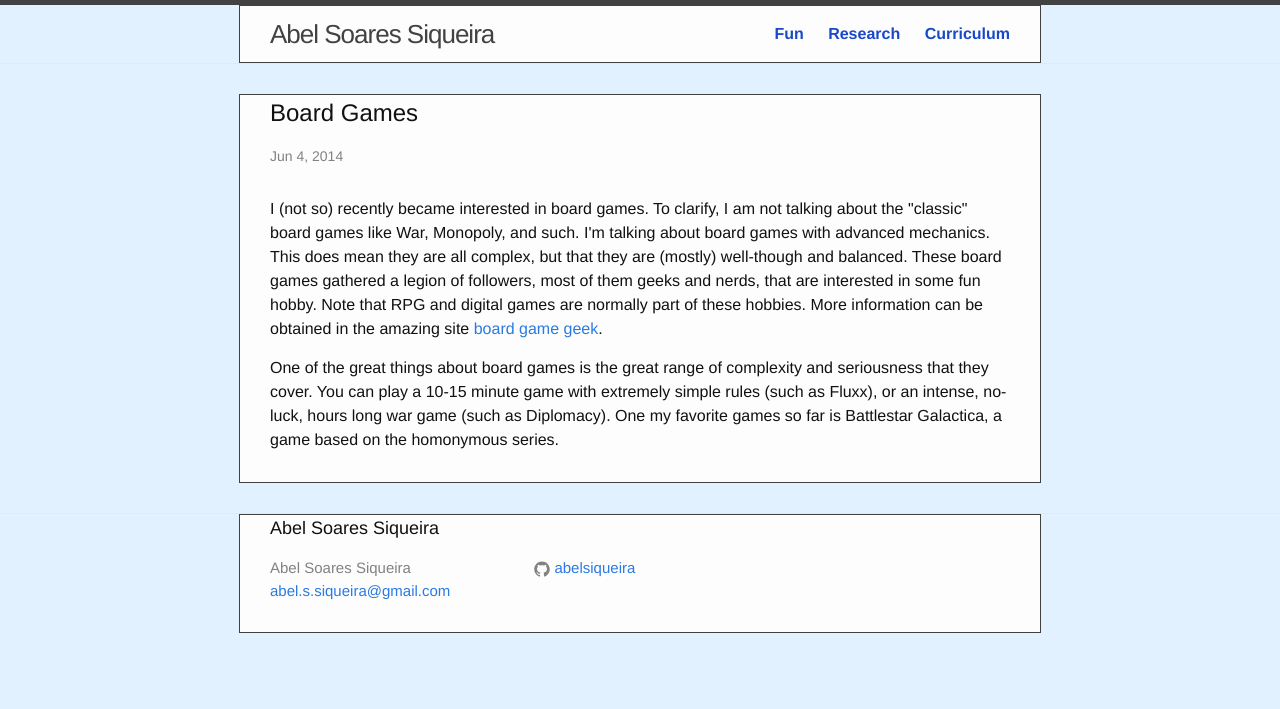
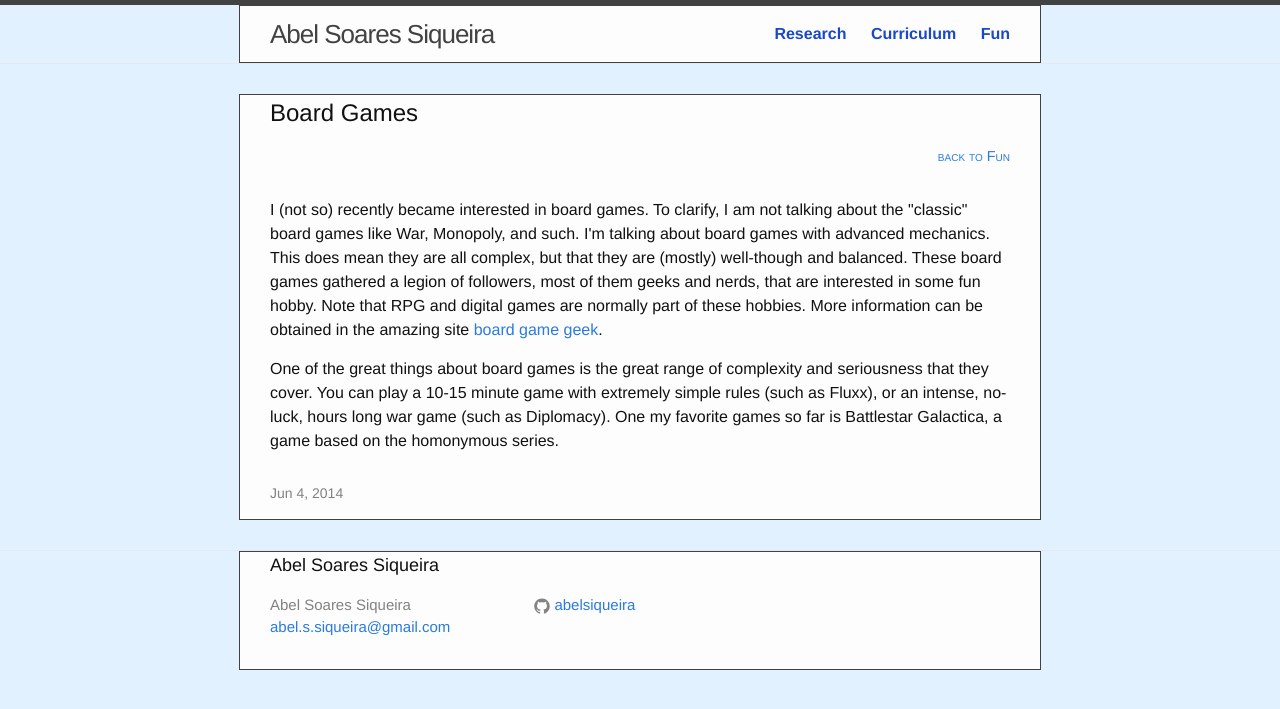
Before and after one commit to abelsiqueira/abelsiqueira.github.io-old, a Jekyll site: the page built from _posts/2014-06-04-boardgame.markdown, in a window 1280 px wide. Shown: the top 709 px of the page. Built offline with Jekyll 4.4.1, drawn with Linux system fonts in a browser that asks for light colours.

Commit message:
Update layout of post

```diff
--- a/_config.yml
+++ b/_config.yml
@@ -13,12 +13,12 @@ defaults:
       lang: en
       layout: default
 nav:
-  fun:
-    title: "Fun"
-    url:   "/fun.html"
   research:
     title: "Research"
     url:   "/research.html"
   curriculum:
     title: "Curriculum"
     url:   "/curriculum.html"
+  fun:
+    title: "Fun"
+    url:   "/fun.html"
--- a/_layouts/post.html
+++ b/_layouts/post.html
@@ -4,11 +4,21 @@ layout: default
 <div class="post">
 
   <header class="post-header">
-    <p class="post-meta">{{ page.date | date: "%b %-d, %Y" }}</p>
+    {% for menu in site.nav %}
+      {% if menu[0] == page.categories[0] %}
+        <p class="post-back"> <a href="/{{ page.categories[0] }}.html">
+          back to {{ menu[1].title }}
+        </a> </p>
+      {% endif %}
+    {% endfor %}
   </header>
 
   <article class="post-content">
     {{ content }}
   </article>
 
+  <footer class="post-footer">
+    <p class="post-meta">{{ page.date | date: "%b %-d, %Y" }}</p>
+  </footer>
+
 </div>
--- a/_sass/_layout.scss
+++ b/_sass/_layout.scss
@@ -250,7 +250,7 @@
   background-color: $excerpt-color;
   border-width: 1px 1px 1px 1px;
   border-style: solid;
-  border-color: $border-color-alt $border-color-alt $border-color $border-color;
+  border-color: $border-color-alt;
   font-size: 0.9em;
 }
 
@@ -269,3 +269,9 @@
   font-variant: small-caps;
   font-weight: bold;
 }
+
+.post-back {
+  text-align: right;
+  font-variant: small-caps;
+  font-size: 0.9em;
+}
```
